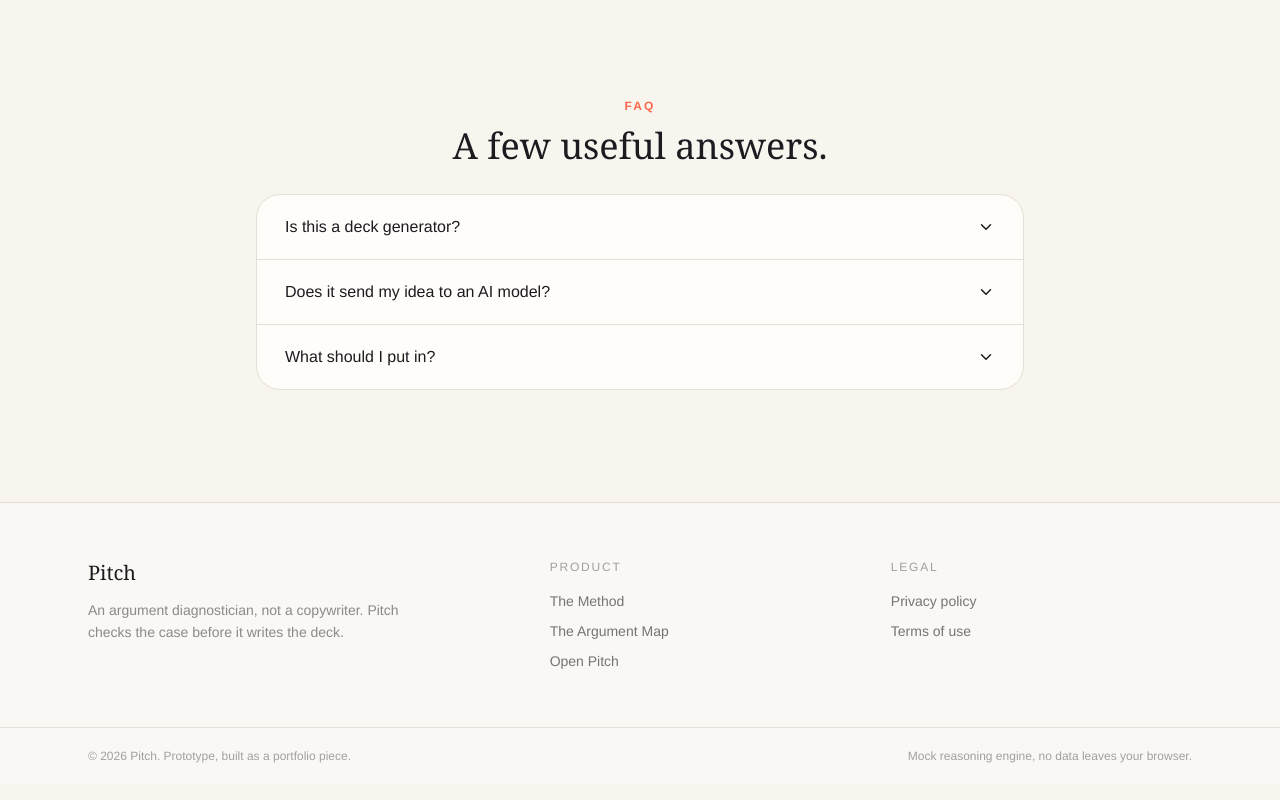
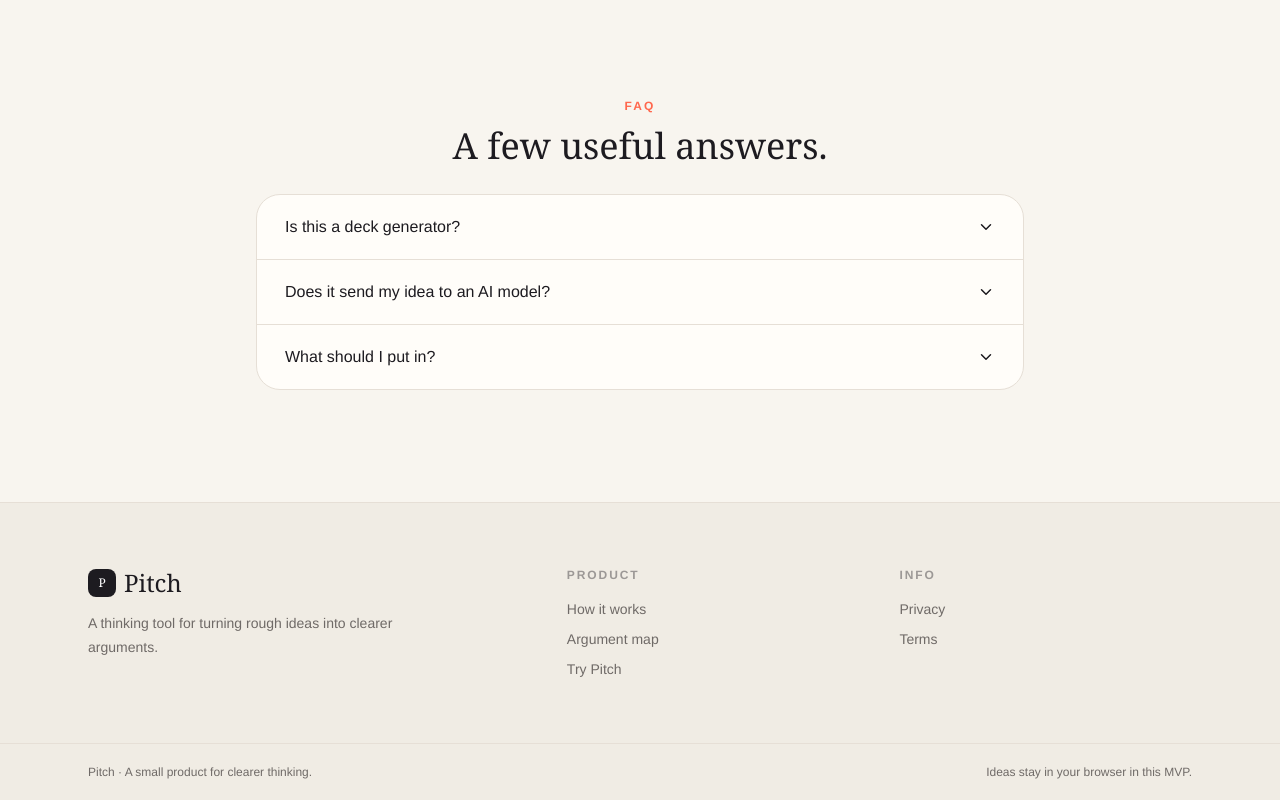
Before and after one commit to Wuraola-Adebisi/Pitch, a React (Vite) app: page / in a window 1280 px wide. Shown: the part 3085-3885 px from the top of the page. Built offline with nearby package versions, Linux system fonts and the light colour scheme.

Commit message:
Refresh MVP brand, UI and SEO

```diff
--- a/src/components/Footer.tsx
+++ b/src/components/Footer.tsx
@@ -2,62 +2,37 @@ import { Link } from 'react-router-dom'
 
 export default function Footer() {
   return (
-    <footer className="border-t border-line bg-white/30">
-      <div className="mx-auto max-w-6xl px-6 py-14 grid sm:grid-cols-[1.4fr_1fr_1fr] gap-10">
+    <footer className="border-t border-line bg-[#f0ece4]">
+      <div className="mx-auto grid max-w-6xl gap-10 px-4 py-12 sm:px-6 sm:py-16 sm:grid-cols-[1.5fr_1fr_1fr]">
         <div>
-          <p className="font-display text-xl mb-3">Pitch</p>
-          <p className="text-ink/50 text-sm max-w-xs leading-relaxed">
-            An argument diagnostician, not a copywriter. Pitch checks the
-            case before it writes the deck.
+          <p className="flex items-center gap-2 font-display text-2xl">
+            <span className="flex h-7 w-7 items-center justify-center rounded-lg bg-ink text-xs text-white">P</span>
+            Pitch
+          </p>
+          <p className="mt-3 max-w-xs text-sm leading-6 text-muted">
+            A thinking tool for turning rough ideas into clearer arguments.
           </p>
         </div>
-
         <div>
-          <p className="text-xs uppercase tracking-[0.15em] text-ink/40 mb-4">
-            Product
-          </p>
-          <ul className="space-y-2.5 text-sm text-ink/60">
-            <li>
-              <Link to="/#method" className="hover:text-ink transition-colors">
-                The Method
-              </Link>
-            </li>
-            <li>
-              <Link to="/#argument-map" className="hover:text-ink transition-colors">
-                The Argument Map
-              </Link>
-            </li>
-            <li>
-              <Link to="/app" className="hover:text-ink transition-colors">
-                Open Pitch
-              </Link>
-            </li>
+          <p className="text-xs font-semibold uppercase tracking-[.16em] text-ink/40">Product</p>
+          <ul className="mt-4 space-y-2.5 text-sm text-muted">
+            <li><Link to="/#method" className="hover:text-ink">How it works</Link></li>
+            <li><Link to="/#argument-map" className="hover:text-ink">Argument map</Link></li>
+            <li><Link to="/app" className="hover:text-ink">Try Pitch</Link></li>
           </ul>
         </div>
-
         <div>
-          <p className="text-xs uppercase tracking-[0.15em] text-ink/40 mb-4">
-            Legal
-          </p>
-          <ul className="space-y-2.5 text-sm text-ink/60">
-            <li>
-              <Link to="/privacy" className="hover:text-ink transition-colors">
-                Privacy policy
-              </Link>
-            </li>
-            <li>
-              <Link to="/terms" className="hover:text-ink transition-colors">
-                Terms of use
-              </Link>
-            </li>
+          <p className="text-xs font-semibold uppercase tracking-[.16em] text-ink/40">Info</p>
+          <ul className="mt-4 space-y-2.5 text-sm text-muted">
+            <li><Link to="/privacy" className="hover:text-ink">Privacy</Link></li>
+            <li><Link to="/terms" className="hover:text-ink">Terms</Link></li>
           </ul>
         </div>
       </div>
-
       <div className="border-t border-line">
-        <div className="mx-auto max-w-6xl px-6 py-5 text-xs text-ink/40 flex flex-col sm:flex-row gap-2 justify-between">
-          <span>&copy; {new Date().getFullYear()} Pitch. Prototype, built as a portfolio piece.</span>
-          <span>Mock reasoning engine, no data leaves your browser.</span>
+        <div className="mx-auto flex max-w-6xl flex-col gap-2 px-4 py-5 text-xs text-muted sm:flex-row sm:items-center sm:justify-between sm:px-6">
+          <span>Pitch · A small product for clearer thinking.</span>
+          <span>Ideas stay in your browser in this MVP.</span>
         </div>
       </div>
     </footer>
```
